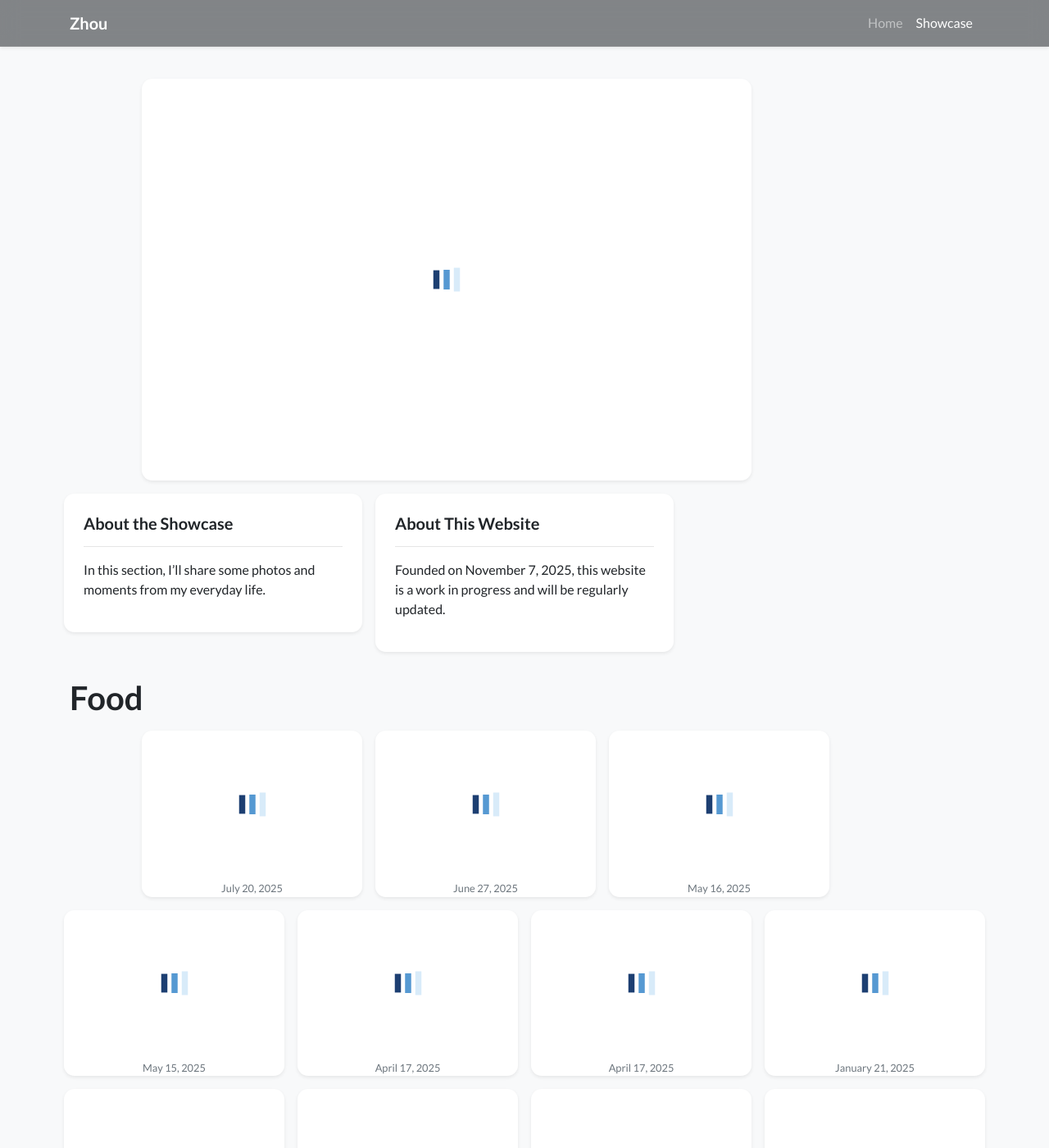
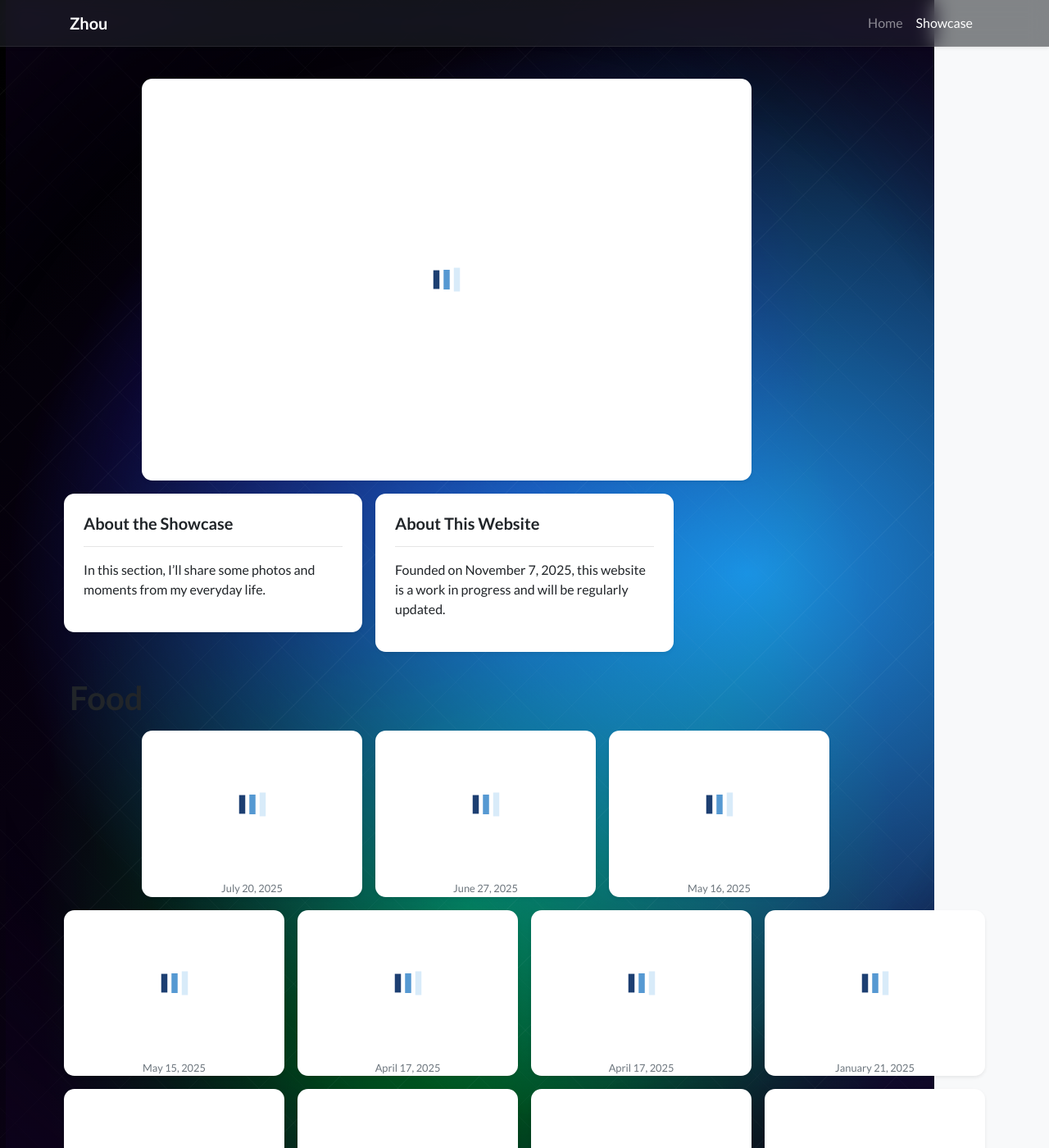
Before and after one commit to zqy1231/zqy1231.github.io, a Jekyll site: the page built from showcase.html, in a window 1280 px wide and 1400 px high. Shown: the whole window at 82% size. Built offline with Jekyll 4.4.1, drawn with Linux system fonts in a browser that asks for light colours; nearby versions of some CDN libraries; a style sheet for code colours, icons or effects is not loaded.

Commit message:
background

```diff
--- a/showcase.html
+++ b/showcase.html
@@ -4,6 +4,123 @@ title : Showcase
 navbar_title: Showcase
 container_class: container-xl
 ---
+
+<style>
+.container {
+  position: absolute;
+  top: 0;
+  left: 0;
+  width: 100%;
+  height: 100%;
+  background: radial-gradient(
+      ellipse at 20% 30%,
+      rgba(138, 43, 226, 0.8) 0%,
+      rgba(138, 43, 226, 0) 60%
+    ),
+    radial-gradient(
+      ellipse at 80% 50%,
+      rgba(0, 191, 255, 0.7) 0%,
+      rgba(0, 191, 255, 0) 70%
+    ),
+    radial-gradient(
+      ellipse at 50% 80%,
+      rgba(50, 205, 50, 0.6) 0%,
+      rgba(50, 205, 50, 0) 65%
+    ),
+    linear-gradient(135deg, #000000 0%, #0a0520 100%);
+  background-blend-mode: overlay, screen, hard-light;
+  overflow: hidden;
+  animation: aurora-drift 25s infinite alternate ease-in-out;
+  z-index: -1;
+}
+
+.container::before {
+  content: "";
+  position: absolute;
+  width: 200%;
+  height: 200%;
+  top: -50%;
+  left: -50%;
+  background: repeating-linear-gradient(
+      45deg,
+      rgba(255, 255, 255, 0.02) 0px,
+      rgba(255, 255, 255, 0.02) 1px,
+      transparent 1px,
+      transparent 40px
+    ),
+    repeating-linear-gradient(
+      -45deg,
+      rgba(255, 255, 255, 0.03) 0px,
+      rgba(255, 255, 255, 0.03) 1px,
+      transparent 1px,
+      transparent 60px
+    );
+  animation: grid-shift 20s linear infinite;
+}
+
+.container::after {
+  content: "";
+  position: absolute;
+  width: 100%;
+  height: 100%;
+  background: radial-gradient(
+    circle at center,
+    transparent 70%,
+    rgba(10, 5, 32, 0.9) 100%
+  );
+  animation: aurora-pulse 8s infinite alternate;
+}
+
+@keyframes aurora-drift {
+  0% {
+    background-position:
+      0% 0%,
+      0% 0%,
+      0% 0%;
+    filter: hue-rotate(0deg) brightness(1);
+  }
+  50% {
+    background-position:
+      -10% -5%,
+      5% 10%,
+      0% 15%;
+    filter: hue-rotate(30deg) brightness(1.2);
+  }
+  100% {
+    background-position:
+      5% 10%,
+      -10% -5%,
+      15% 0%;
+    filter: hue-rotate(60deg) brightness(1);
+  }
+}
+
+@keyframes grid-shift {
+  0% {
+    transform: translate(0, 0);
+  }
+  100% {
+    transform: translate(-50%, -50%);
+  }
+}
+
+@keyframes aurora-pulse {
+  0% {
+    opacity: 0.8;
+    transform: scale(1);
+  }
+  50% {
+    opacity: 0.5;
+    transform: scale(1.05);
+  }
+  100% {
+    opacity: 0.8;
+    transform: scale(1);
+  }
+}
+</style>
+
+<div class="container" aria-hidden="true"></div>
 
 {% assign cards_by_group = site.showcase | sort: "date" | reverse | where: "show", true | group_by_exp: "item", "item.group" %}
 
```
